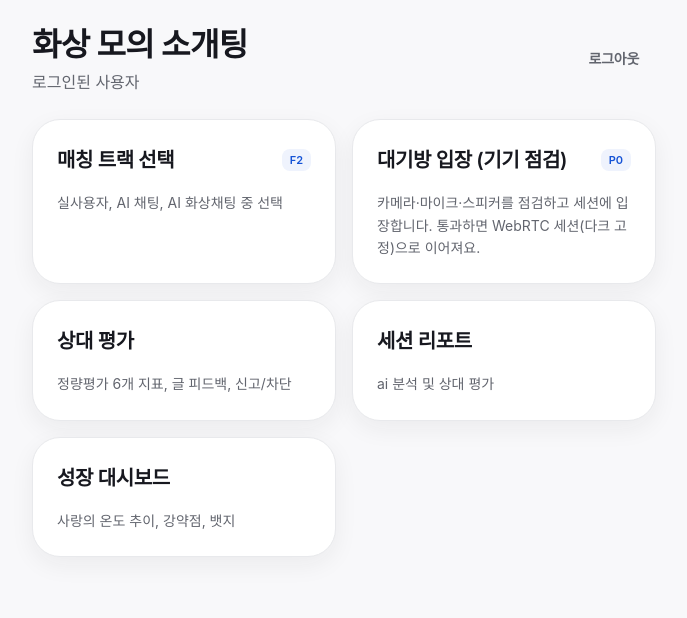
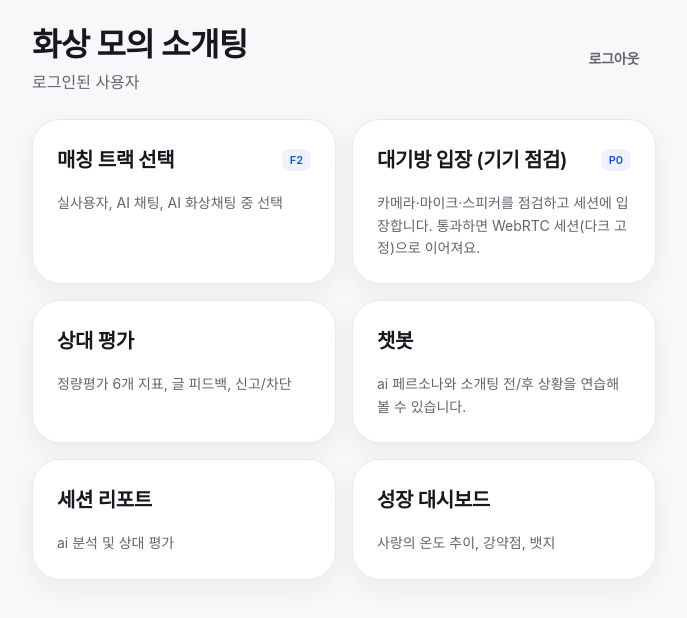
Before and after one commit to nenini/tikitaka, a React (Vite) app in the folder frontend/: page / in a window 1280 px wide. Shown: the top 618 px of the page, without its empty margins (296-983 px from the left). Built offline with nearby package versions, Linux system fonts and the light colour scheme; no server answers; a web font is replaced by a local one.

Commit message:
데모세션 관련 코드 삭제

```diff
--- a/frontend/src/features/home/HomePage.tsx
+++ b/frontend/src/features/home/HomePage.tsx
@@ -43,6 +43,14 @@ export function HomePage() {
           </p>
         </CardLink>
 
+        <CardLink as={Link} to="/chatbot">
+          <CardHeader title="챗봇" />
+          <p className="bt-body-sm bt-muted">
+            ai 페르소나와 소개팅 전/후 상황을 연습해볼 수 있습니다.
+          </p>
+        </CardLink>
+
+
         <CardLink as={Link} to="/session/demo/report">
           <CardHeader title="세션 리포트" />
           <p className="bt-body-sm bt-muted">
@@ -56,6 +64,8 @@ export function HomePage() {
             사랑의 온도 추이, 강약점, 뱃지
           </p>
         </CardLink>
+
+
       </div>
     </main>
   )
```
